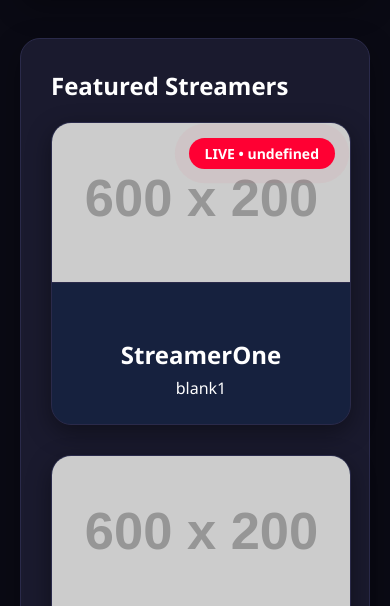
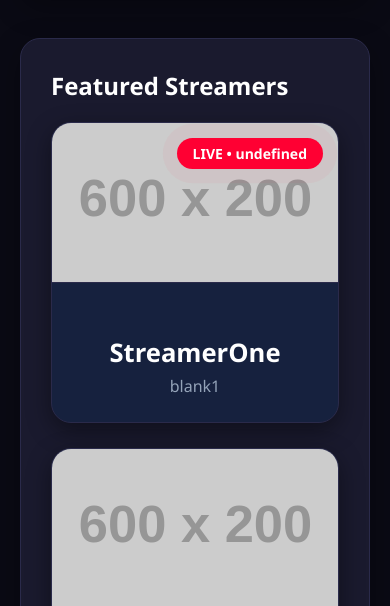
Before and after one commit to SURGEHUB-1/streamer-bot, a plain HTML site: page index.html in a window 390 px wide. Shown: the part 236-842 px from the top of the page. Drawn offline with Linux system fonts and the light colour scheme; placeholder pictures from the web are drawn by us.

Commit message:
Enhance text breaking and banner styles
Added styles to improve text handling and banner responsiveness.

```diff
--- a/styles.css
+++ b/styles.css
@@ -124,3 +124,28 @@ body {
   0% { box-shadow: 0 0 0 0 rgba(255, 0, 51, 0.7); }
   70% { box-shadow: 0 0 0 15px rgba(255, 0, 51, 0); }
 }
+/* Fix text breaking and banner issues */
+.info h2 {
+  font-size: 1.6rem;
+  word-break: break-word;
+  line-height: 1.2;
+}
+
+.info p {
+  color: #94a3b8;
+  font-size: 1rem;
+}
+
+.banner img {
+  width: 100%;
+  height: 100%;
+  object-fit: cover;
+  display: block;
+}
+
+@media (max-width: 768px) {
+  .grid {
+    grid-template-columns: repeat(auto-fit, minmax(260px, 1fr));
+    gap: 25px;
+  }
+}
```
